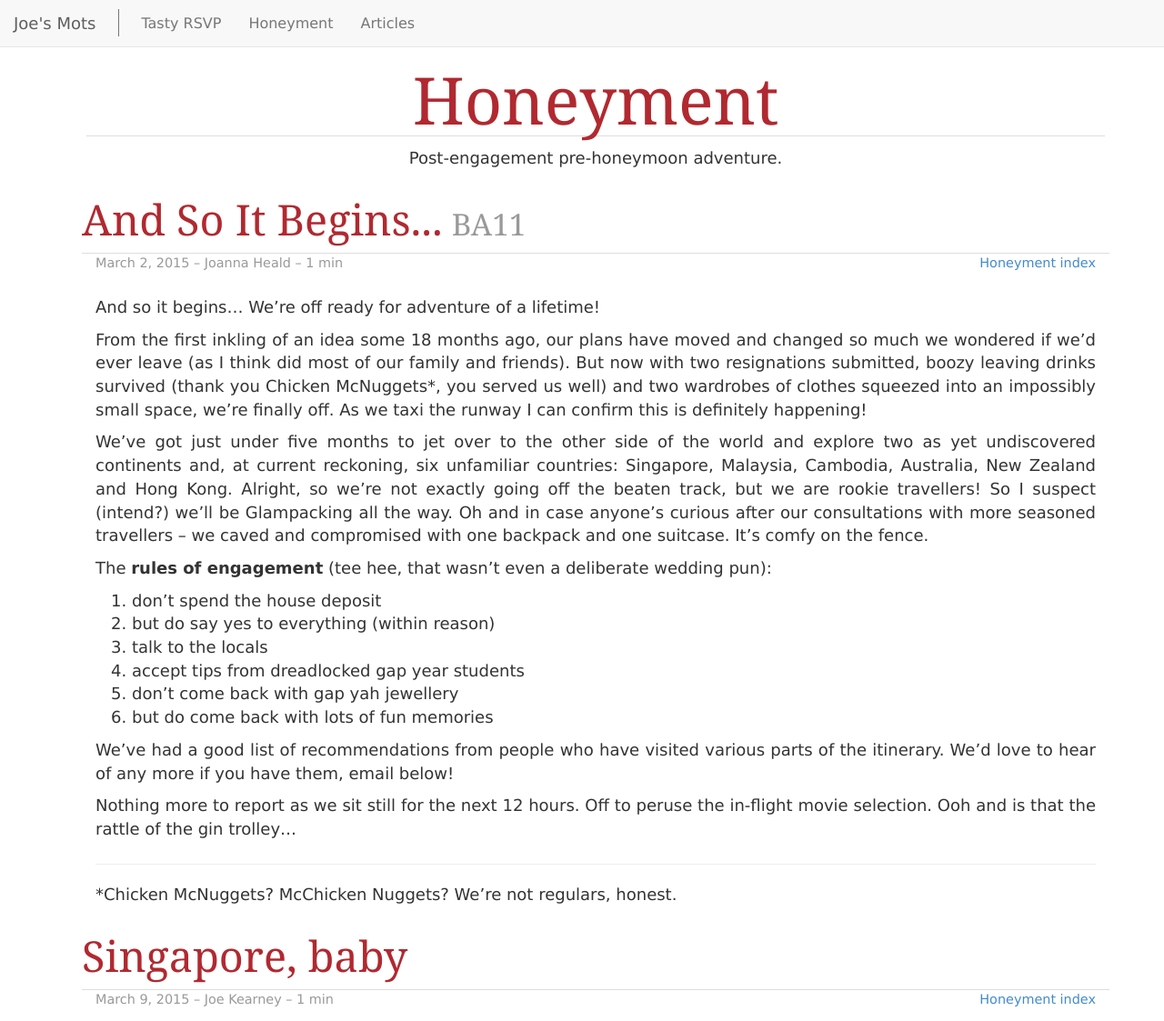
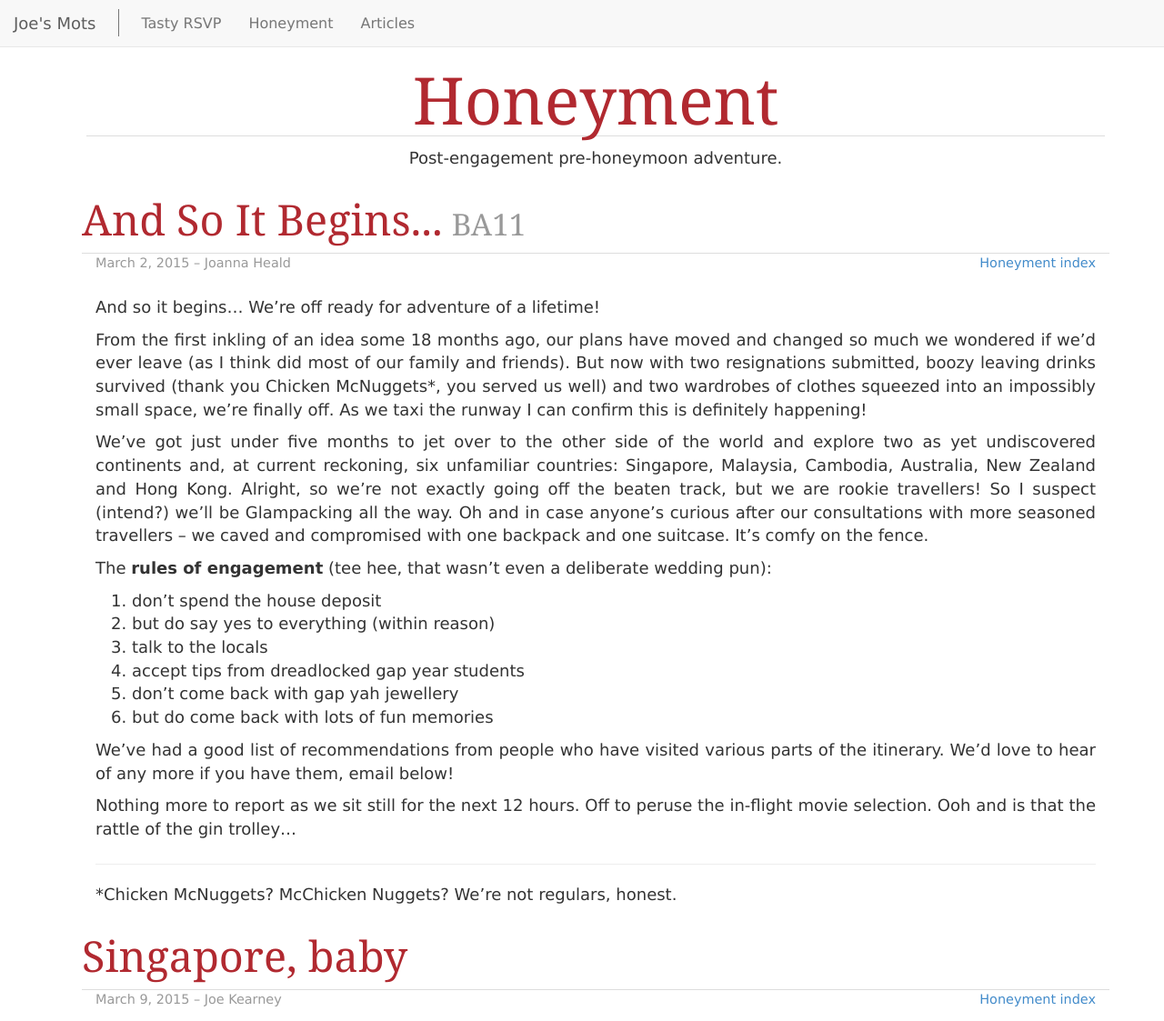
Before and after one commit to joekearney/joekearney.github.io, a Jekyll site: the page built from _posts/honeyment/2015-01-01-honeyment-onepage.html, in a window 1280 px wide and 1400 px high. Shown: the top 1123 px of the window at 91% size. Built offline with Jekyll 4.4.1, drawn with Linux system fonts in a browser that asks for light colours; some web fonts are replaced; some of the changed text lies outside the part shown; grey boxes are pictures that could not be loaded.

Commit message:
layout tweaks

```diff
--- a/_includes/post-byline.html
+++ b/_includes/post-byline.html
@@ -5,9 +5,11 @@
       {% if include.author %}{% assign authorArray = include.author | join: "|" | split: "|" %}
         &ndash; {{ authorArray | array_to_sentence_string }}
       {% endif %}
-      {% unless include.tags contains 'tasty-rsvps' %}
-      &ndash; {% include time-to-read.html %}
-      {% endunless %}
+      {% if include.categories contains 'posts' %}
+        {% unless include.tags contains 'tasty-rsvps' %}
+        &ndash; {% include time-to-read.html %}
+        {% endunless %}
+      {% endif %}
     </div>
     <div class="col-sm-4 article-index-link">
       {% include auto-tag-index-link.html %}
--- a/_layouts/post.html
+++ b/_layouts/post.html
@@ -6,7 +6,7 @@ layout: layout
   <article>
     {% include post-header.html title=page.title description=page.description description-newline=page.description-newline %}
 
-    {% include post-byline.html tags=page.tags date=page.date author=page.author source=page.source %}
+    {% include post-byline.html tags=page.tags date=page.date author=page.author source=page.source categories=page.categories %}
 
     {% include post-header-image.html title_image_img=page.title_image_img title_image_alt=page.title_image_alt page-id=page.id title_image_href=page.title_image_href title_image_iframe=page.title_image_iframe title_image_max_height=page.title_image_max_height %}
 
```
